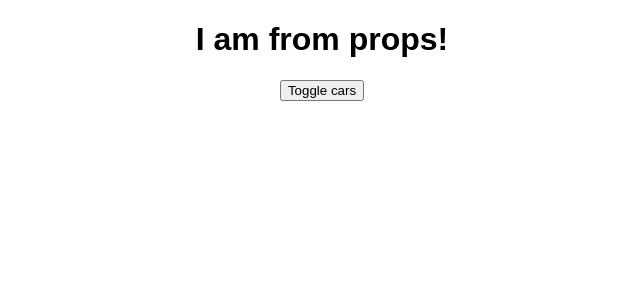
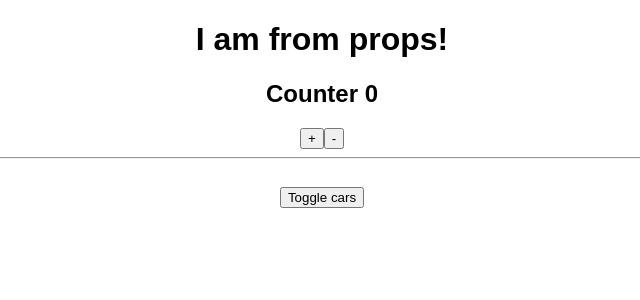
Before and after one commit to OverNovik/Learn-React-project, a React app: page / in a window 1280 px wide. Shown: the top 300 px of the page, without its empty margins (318-958 px from the left). Built offline with nearby package versions, Linux system fonts and the light colour scheme.

Commit message:
Fragments array

```diff
--- a/src/App.js
+++ b/src/App.js
@@ -2,6 +2,7 @@
 import './App.scss'
 import Car from './Car/Car'
 import ErrorBoundary from './Car/ErrorBoundary/ErrorBoundary'
+import Counter from './Counter'
 
 class App extends Component {
 
@@ -12,8 +13,8 @@
     this.state = {
       cars: [
         {name: 'Ford', year: 2018},
-        {name: 'Audi', year: 2016},
-        {name: 'Mazda', year: 2010}
+        // {name: 'Audi', year: 2016},
+        // {name: 'Mazda', year: 2010}
       ],
       pageTitle: 'React components',
       showCars: false
@@ -78,7 +79,12 @@
         {/*<h1>{this.state.pageTitle}</h1>*/}
         <h1>{this.props.title}</h1>
 
+        <Counter />
+
+        <hr />
+
         <button
+          style={{marginTop: 20}}
           className={'AppButton'}
           onClick={this.toggleCarsHandler}
         >Toggle cars</button>
--- a/src/Car/Car.js
+++ b/src/Car/Car.js
@@ -36,11 +36,6 @@
 
   render() {
     console.log('Car render')
-
-    if (Math.random() > 0.7) {
-      throw new Error('Car random fail')
-    }
-
     const inputClasses = [classes.input]
 
   if (this.props.name !== '') {
--- /dev/null
+++ b/src/Counter/index.js
@@ -0,0 +1,29 @@
+import React, {Component} from "react";
+
+export default class Counter extends Component {
+
+  state = {
+    counter: 0
+  }
+
+  addCounter = () => {
+    this.setState({
+      counter: this.state.counter + 1
+    })
+  }
+
+  render() {
+    // return (
+    //   <div>
+    //     <h2>Counter {this.state.counter}</h2>
+    //     <button onClick={this.addCounter}>+</button>
+    //     <button onClick={() => this.setState({counter: this.state.counter - 1})}>-</button>
+    //   </div>
+    // )
+    return [
+        <h2 key={'1'}>Counter {this.state.counter}</h2>,
+        <button key={'2'} onClick={this.addCounter}>+</button>,
+        <button key={'3'} onClick={() => this.setState({counter: this.state.counter - 1})}>-</button>
+    ]
+  }
+}
```
